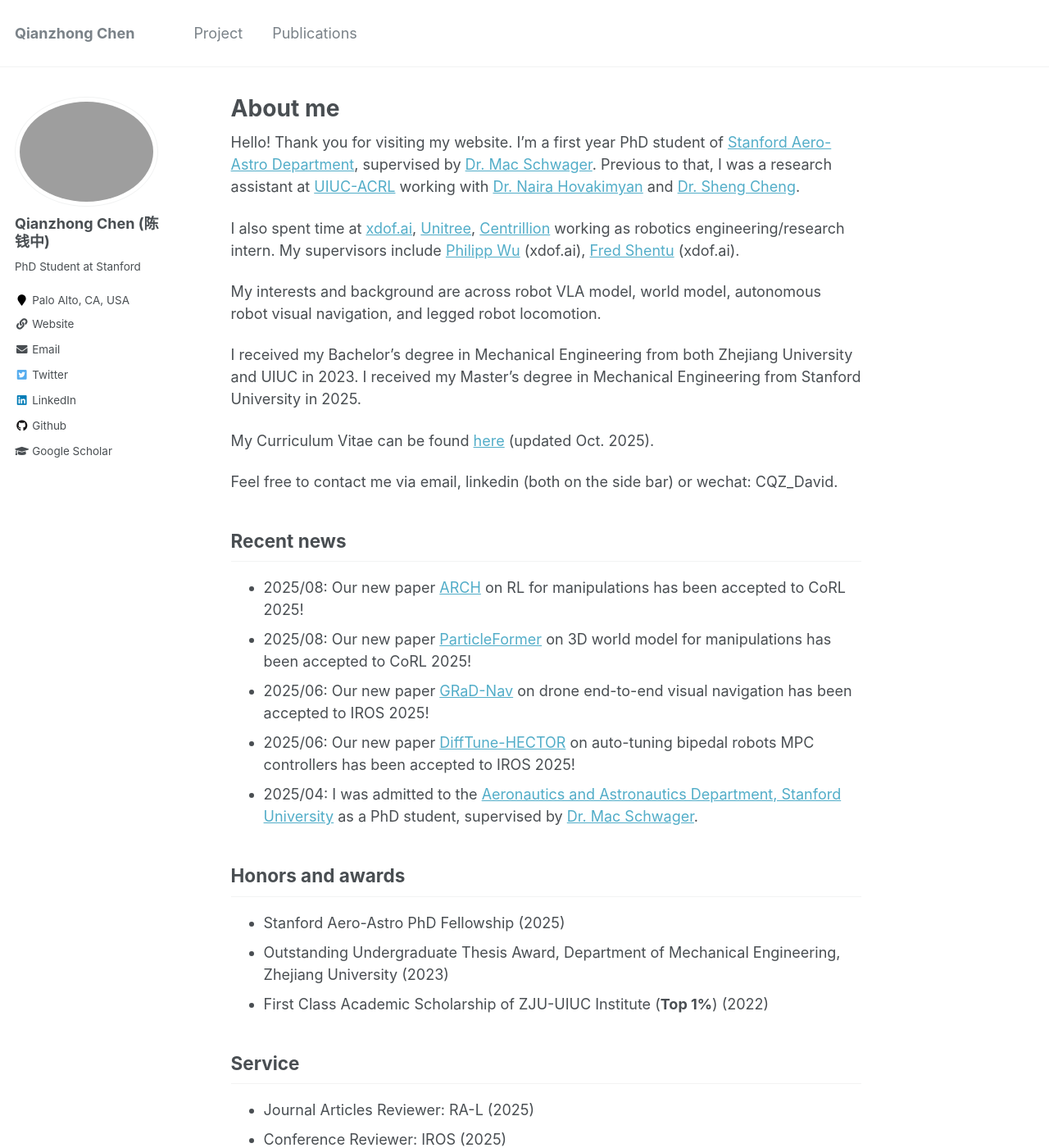
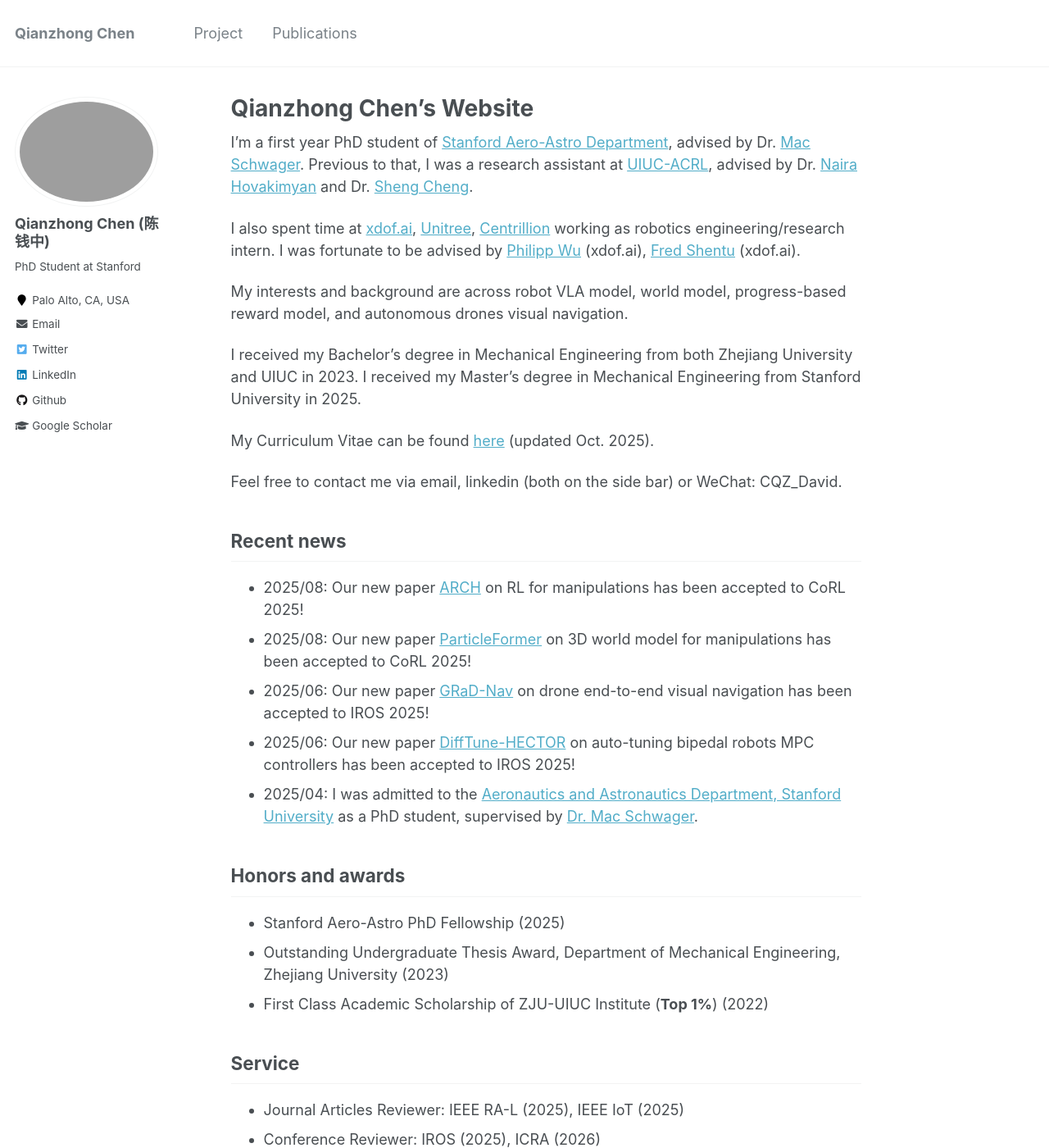
Before and after one commit to Qianzhong-Chen/Qianzhong-Chen.github.io, a Jekyll site: the page built from _pages/about.md, in a window 1280 px wide and 1400 px high. Shown: the whole window at 82% size. Built offline with Jekyll 4.4.1, drawn with Linux system fonts in a browser that asks for light colours; some of the changed text lies outside the part shown.

Commit message:
small updates

```diff
--- a/_config.yml
+++ b/_config.yml
@@ -8,12 +8,12 @@
 # Site Settings
 locale                   : "en-US"
 title                    : "Qianzhong Chen"
-title_separator          : "-"
-name                     : &name "Qianzhong(David) Chen"
-description              : &description "Master's Student studying Mechanical Engineering at Stanford"
+title_separator          : "."
+name                     : "Qianzhong Chen"
+description              : "PhD Student at Stanford Aero-Astro"
 url                      : "https://qianzhong-chen.github.io" # the base hostname & protocol for your site e.g. "https://mmistakes.github.io"
 baseurl                  : "" # the subpath of your site, e.g. "/blog"
-repository               : "Qianzhong-Chen.github.io"
+repository               : "Qianzhong-Chen/qianzhong-chen.github.io"
 teaser                   :  # filename of teaser fallback teaser image placed in /images/, .e.g. "500x300.png"
 breadcrumbs              : false # true, false (default)
 words_per_minute         : 160
@@ -89,7 +89,7 @@ author:
   googlescholar    : "https://scholar.google.com/citations?user=MqU82XsAAAAJ&hl=en"
   email            : "qchen23@stanford.edu"
   researchgate     : # "https://www.researchgate.net/profile/Qianzhong-Chen"
-  uri              : "https://profiles.stanford.edu/intranet/qianzhong-chen?releaseVersion=10.5.2"
+  uri              : # "https://profiles.stanford.edu/intranet/qianzhong-chen?releaseVersion=10.5.2"
   bitbucket        :
   codepen          :
   dribbble         :
@@ -109,7 +109,7 @@ author:
   stackoverflow    : # http://stackoverflow.com/users/123456/username
   steam            :
   tumblr           :
-  twitter          :  "https://x.com/QianzhongChen"
+  twitter          :  "QianzhongChen"
   vine             :
   weibo            :
   xing             :
--- a/_includes/head.html
+++ b/_includes/head.html
@@ -19,3 +19,8 @@
 <link rel="stylesheet" href="{{ base_path }}/assets/css/main.css">
 
 <meta http-equiv="cleartype" content="on">
+
+<meta property="og:title" content="Qianzhong Chen" />
+<meta property="og:description" content="PhD student at Stanford Aero-Astro, advised by Prof. Mac Schwager" />
+<meta property="og:url" content="https://qianzhong-chen.github.io" />
+<meta property="og:site_name" content="Qianzhong Chen" />
--- a/_pages/about.md
+++ b/_pages/about.md
@@ -1,23 +1,23 @@
 ---
 permalink: /
-title: "About me"
-excerpt: "About me"
+title: "Qianzhong Chen's Website"
+excerpt: "Qianzhong Chen's Website"
 author_profile: true
 redirect_from:
   - /about/
   - /about.html
 ---
-Hello! Thank you for visiting my website. I'm a first year PhD student of [Stanford Aero-Astro Department](https://aa.stanford.edu/), supervised by [Dr. Mac Schwager](https://web.stanford.edu/~schwager/). Previous to that, I was a research assistant at [UIUC-ACRL](https://naira.mechse.illinois.edu/) working with [Dr. Naira Hovakimyan](https://mechse.illinois.edu/people/profile/nhovakim) and [Dr. Sheng Cheng](https://sheng-cheng.github.io/).
+I'm a first year PhD student of [Stanford Aero-Astro Department](https://aa.stanford.edu/), advised by Dr. [Mac Schwager](https://web.stanford.edu/~schwager/). Previous to that, I was a research assistant at [UIUC-ACRL](https://naira.mechse.illinois.edu/), advised by Dr. [Naira Hovakimyan](https://mechse.illinois.edu/people/profile/nhovakim) and Dr. [Sheng Cheng](https://sheng-cheng.github.io/).
 
-I also spent time at [xdof.ai](https://www.xdof.ai/), [Unitree](https://www.unitree.com/), [Centrillion](https://www.centrilliontech.com/) working as robotics engineering/research intern. My supervisors include [Philipp Wu](https://wuphilipp.github.io/) (xdof.ai), [Fred Shentu](https://fredshentu.github.io/) (xdof.ai).
+I also spent time at [xdof.ai](https://www.xdof.ai/), [Unitree](https://www.unitree.com/), [Centrillion](https://www.centrilliontech.com/) working as robotics engineering/research intern. I was fortunate to be advised by [Philipp Wu](https://wuphilipp.github.io/) (xdof.ai), [Fred Shentu](https://fredshentu.github.io/) (xdof.ai).
 
-My interests and background are across robot VLA model, world model, autonomous robot visual navigation, and legged robot locomotion.
+My interests and background are across robot VLA model, world model, progress-based reward model, and autonomous drones visual navigation.
 
 I received my Bachelor's degree in Mechanical Engineering from both Zhejiang University and UIUC in 2023. I received my Master's degree in Mechanical Engineering from Stanford University in 2025.
 
 My Curriculum Vitae can be found [here](https://drive.google.com/file/d/1i3HcgMSfIfz7L-88KApjTb-uXEJ-X7VS/view?usp=sharing) (updated Oct. 2025).
 
-Feel free to contact me via email, linkedin (both on the side bar) or wechat: CQZ_David.
+Feel free to contact me via email, linkedin (both on the side bar) or WeChat: CQZ_David.
 
 Recent news
 ------
@@ -49,6 +49,6 @@ Honors and awards
 Service
 ------
 <!-- * Journal Reviewer: IEEE Transactions on Control Systems Technology, Automatica, Journal of Guidance, Control, and Dynamics, IEEE Control Systems Letters, IEEE Transactions on Aerospace and Electronic Systems, IEEE Transactions on Industrial Informatics -->
-* Journal Articles Reviewer: RA-L (2025)
-* Conference Reviewer: IROS (2025)
+* Journal Articles Reviewer: IEEE RA-L (2025), IEEE IoT (2025)
+* Conference Reviewer: IROS (2025), ICRA (2026)
 * Member of the IEEE Robotics and Automation Society
```
